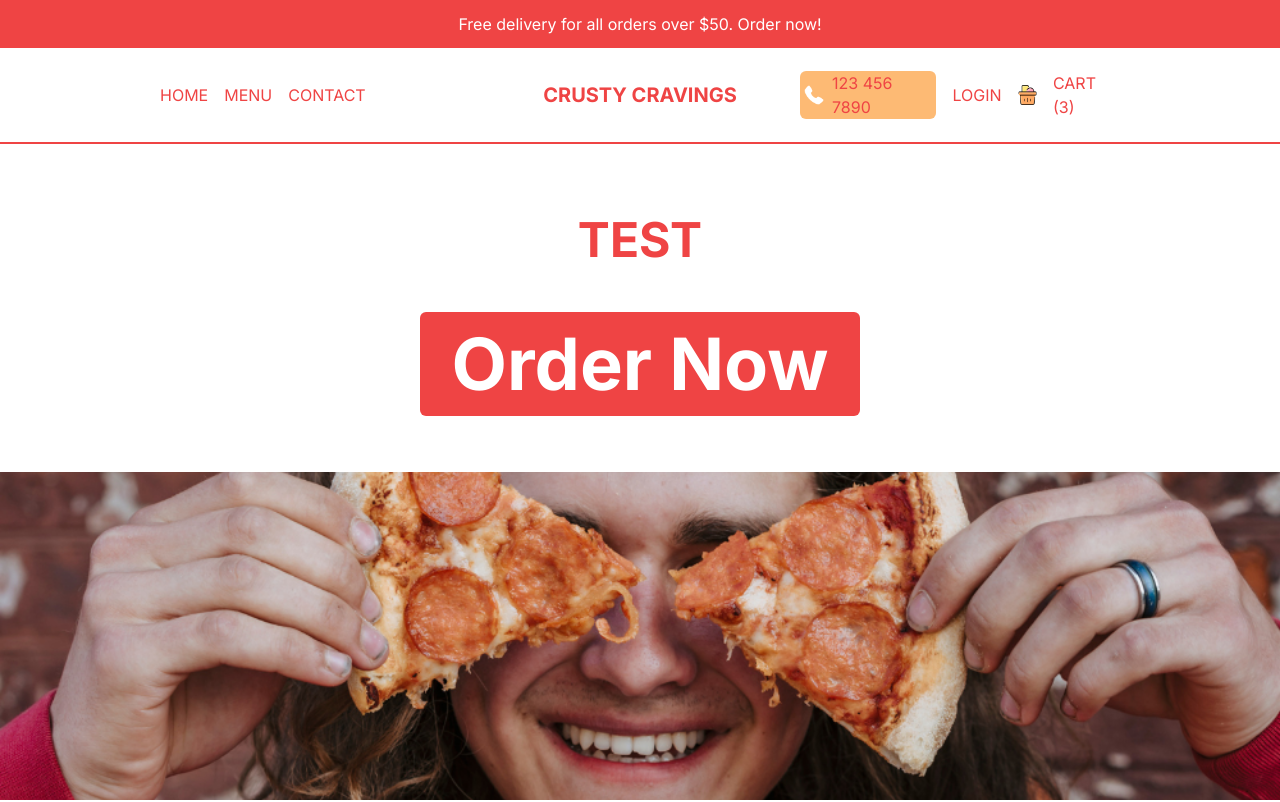
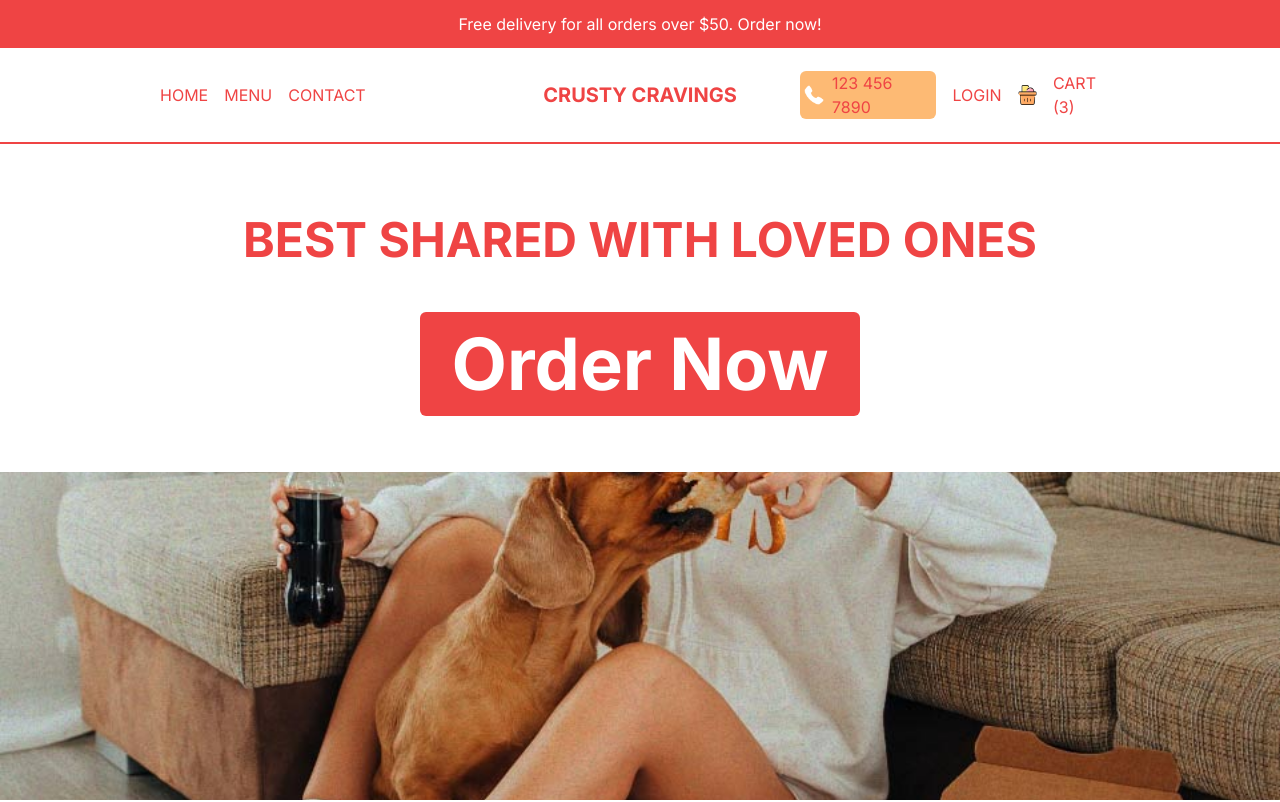
Before and after one commit to Siar416/CrustyCravings, a Next.js app: page / in a window 1280 px wide. Shown: the top 802 px of the page. Built offline with nearby package versions, Linux system fonts and the light colour scheme.

Commit message:
Displaying data images using interval func

```diff
--- a/src/components/Slider.tsx
+++ b/src/components/Slider.tsx
@@ -1,7 +1,7 @@
+"use client"
+
 import Image from 'next/image'
-import React from 'react'
-
-const Slider = () => {
+import React, { useEffect, useState } from 'react'
 
 const data = [
   {
@@ -17,21 +17,32 @@ const Slider = () => {
   {
     id: 3,
     title: "Best shared with loved ones",
-      image: "/slide3.png"
+    image: "/slide3.jpg"
   },
 ]
 
+const Slider = () => {
+
+  const [currentSlide, setCurrentSlide] = useState(0)
+
+  useEffect(() => {
+    const interval = setInterval(() => {
+      setCurrentSlide(prevState => prevState === data.length - 1 ?  0 : prevState + 1);
+    }, 2000);
+
+    return () => clearInterval(interval)
+  }, [currentSlide])
 
   return (
     <div className='flex flex-col h-[calc(100vh-6rem)] md:h-[calc(100vh-9rem)]'>
       <div className='h-1/2 flex items-center justify-center flex-col gap-8 text-red-500 font-bold'>
         <h1 className='text-5xl text-center uppercase p-4'>
-          Test
+          {data[currentSlide].title}
         </h1>
         <button className='pointer bg-red-500 text-white py-4 px-8 rounded-md md:text-6xl xl:text-7xl'>Order Now</button>
       </div>
       <div className='w-full h-1/2 relative'>
-        <Image src="/slide1.png" alt="holding pizza" fill className='object-cover'/>
+        <Image src={data[currentSlide].image} alt="holding pizza" fill className='object-cover'/>
       </div>
     </div>
   )
```
Lines whose indentation alone changed are shown as unchanged.
